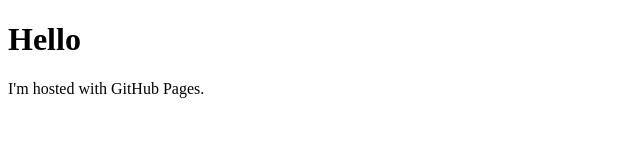
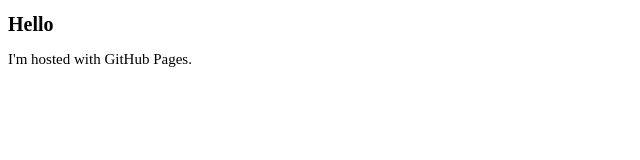
Before and after one commit to thientt/thientt.github.io, a plain HTML site: page index.html in a window 1280 px wide. Shown: the whole page, without its empty margins (0-640 px from the left). Drawn offline with Linux system fonts and the light colour scheme.

Commit message:
update source

```diff
--- a/index.html
+++ b/index.html
@@ -1,7 +1,8 @@
 <!DOCTYPE htmL>
 <html>
 	<body>
-		<h1>Hello </h1>
-		<p>I'm hosted with GitHub Pages.</p>
+		<link href="main.css" type="text/css" rel="stylesheet" />
+		<h1 class="title">Hello </h1>
+		<p class="title">I'm hosted with GitHub Pages.</p>
 	</body>
 </html>
--- a/main.css
+++ b/main.css
@@ -1,3 +1,7 @@
 h1.title{
 	font-size: 20px;
 }
+
+p.title{
+	font-size: 15px;
+}
```
